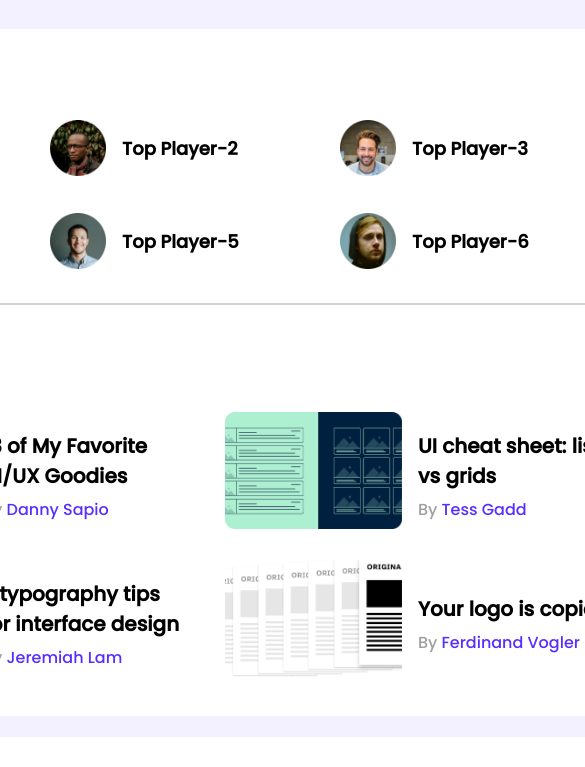
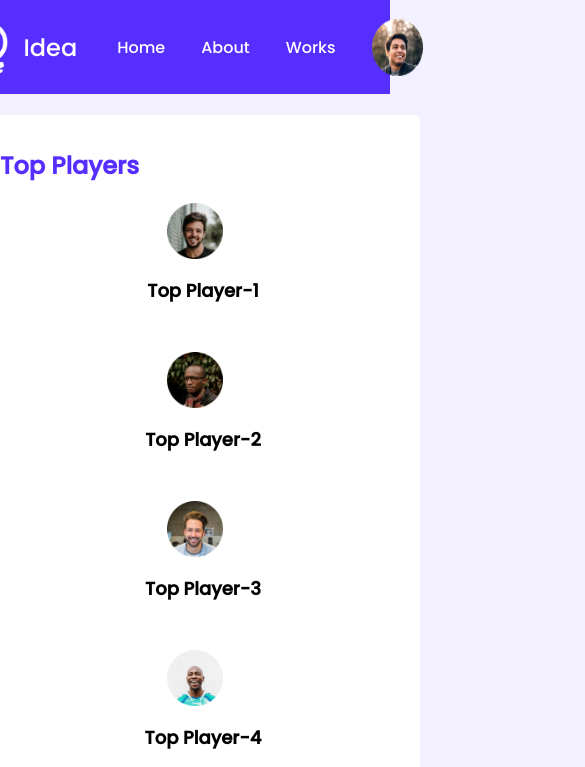
Before and after one commit to saidulislam-official/leader-board-css, a plain HTML site: page index.html in a window 390 px wide. Shown: the top 767 px of the page, 585 px wide, since content can reach past the window. Drawn offline with Linux system fonts and the light colour scheme.

Commit message:
added header nav but not responsive added, add responsive only conatiner section

```diff
--- a/index.html
+++ b/index.html
@@ -16,7 +16,24 @@
   </head>
   <body>
     <!-- header start -->
-    <header></header>
+    <header>
+        <div class="header-nav">
+            <div class="logo">
+            <img src="images/icons/logo.png" alt="" />
+            <p>Idea</p>
+            </div>
+            <div class="profile" >
+            <nav class="nav-link">
+                <ul>
+                    <li><a href="">Home</a></li>
+                    <li><a href="">About</a></li>
+                    <li><a href="">Works</a></li>
+                </ul>
+            </nav>
+            <img src="images/icons/profile.png" alt="">
+            </div>
+        </div>
+    </header>
     <!-- header end -->
     <!-- main start -->
     <main>
--- a/styles/style.css
+++ b/styles/style.css
@@ -5,7 +5,63 @@
 body{
     font-family: 'Poppins', sans-serif;
     background: #F3F1FF;
+    margin: 0;
 }
+/*----------------
+    header start
+ -----------------*/
+ header {
+    display: flex;
+    justify-content: center;
+    align-items: center;
+    height: 94px;
+    background: #562EFF;
+  }
+.header-nav{
+    /* display: grid;
+    grid-template-columns: repeat(2, 1fr); */
+    display: flex;
+    /* width: 870px; */
+    align-items: center;
+    /* justify-content: space-between; */
+
+
+}
+.logo{
+    display: flex;
+    gap: 16px;
+    align-items: center;
+}
+.logo img{
+    width: 40px;
+    height: 51px;
+}
+.logo p{
+    color: #FFF;
+    font-size: 24px;
+}
+.profile{
+    display: flex;
+    gap: 36px;
+}
+.nav-link ul{
+
+    display: grid;
+    grid-template-columns: repeat(3, 1fr);
+    list-style-type: none;
+    gap: 36px;
+}
+
+.nav-link ul li a{
+    text-decoration: none;
+    color: #FFF;
+    font-size: 16px;
+    font-weight: 400;
+}
+
+/*----------------
+    header end
+ -----------------*/
 main{
     display: flex;
     flex-direction: column;
@@ -96,8 +152,11 @@ hr{
 
 /* courses styles */
 .courses{
-   display: flex;
-   gap: 24px;
+   /* display: flex;
+   gap: 24px; */
+   display: grid;
+   grid-template-columns: repeat(3, 1fr);
+   grid-column-gap: 24px;
 }
 .course{
     width: 252px;
@@ -105,14 +164,14 @@ hr{
     background-color:#fff;
     border-radius: 5px;
     padding: 15px;
-
 }
 .course-title{
     color: #1E1E1E;
     font-family: Roboto;
     font-size: 20px;
     font-weight: 500;
-    margin: 0px
+    margin: 0px;
+    padding-top:15px;
 }
 .course-author{
     color: #ED6B4F;
@@ -150,7 +209,8 @@ hr{
     margin-left: 16px;
     margin-right: 25px;
 }
-.course-duration{    width: 95px;
+.course-duration{
+    width: 95px;
     height: 30px;
     border-radius: 14px;
     background:#FFE4E8;
@@ -162,3 +222,79 @@ hr{
     gap:5px;
 
 }
+
+/*----------
+media queries
+------------*/
+/* mobile devices */
+@media only screen and (max-width:688px){
+    .container{
+        width: 100%;
+    }
+    .players, .blogs, .courses{
+        display: grid;
+        grid-template-columns: repeat(1, 1fr);
+    }
+    .player{
+        flex-direction: column;
+    }
+
+/* hdeadr for mobile */
+
+header{
+    /* display: none; */
+}
+/* header {
+    display: flex;
+    justify-content: center;
+    align-items: center;
+    height: 100px;
+    background: #562EFF;
+  }
+.header-nav{
+    display: flex;
+    width: 90%;
+    align-items: center;
+    justify-content: space-around;
+
+}
+
+.logo img{
+    width: 25px;
+    height: 25px;
+}
+.logo p{
+    color: #FFF;
+    font-size: 16   px;
+}
+.profile{
+    display: flex;
+    gap: 6px;
+}
+.nav-link ul{
+
+    display: grid;
+    grid-template-columns: repeat(3, 1fr);
+    list-style-type: none;
+    gap: 6px;
+} */
+
+
+/* header end */
+
+
+}
+/* tablet devices */
+@media only screen and (min-width:688px) and (max-width: 992px){
+    .container{
+        width: 100%;
+    }
+    .players, .blogs, .courses{
+        display: grid;
+        grid-template-columns: repeat(2, 1fr);
+    }
+    .player{
+        flex-direction: column;
+    }
+
+}
```
